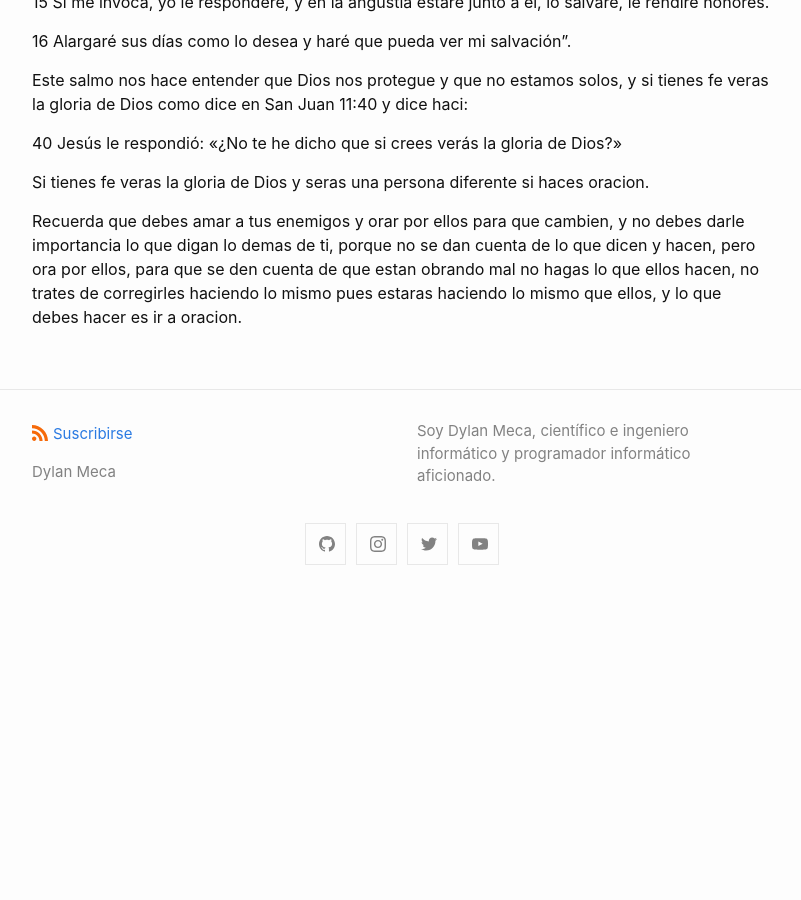
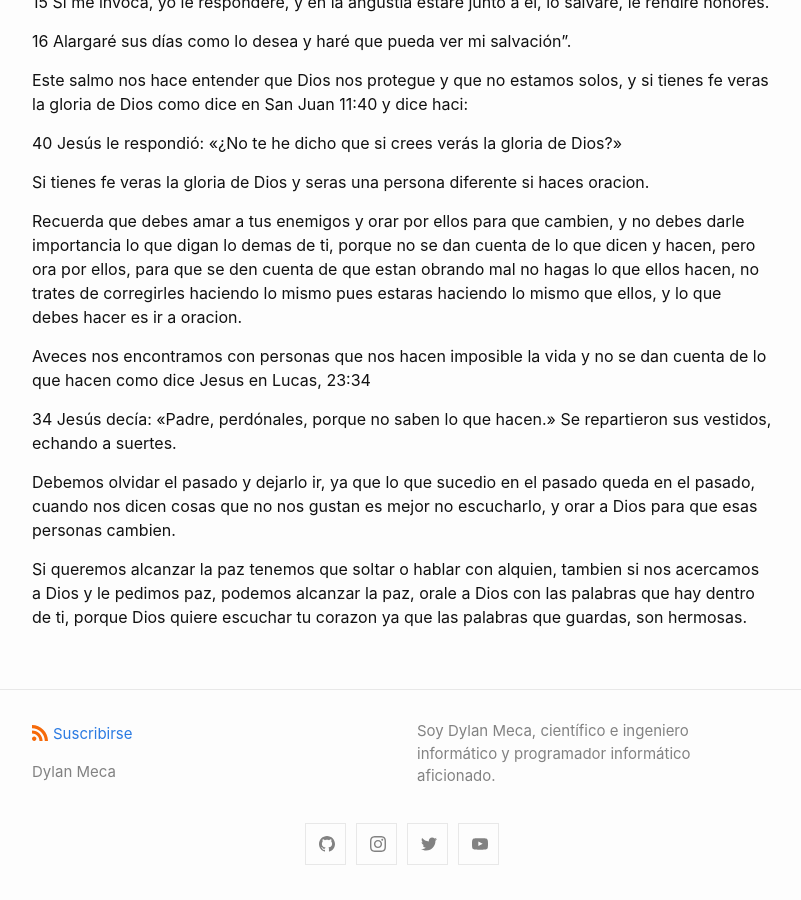
Before and after one commit to dylanmeca/dylanmeca.github.io, a Jekyll site: the page built from _posts/2021-06-15-como-tener-paz.md, in a window 1280 px wide and 900 px high, scrolled down 1791 px. Shown: the whole window, without its empty margins (238-1039 px from the left). Built offline with Jekyll 4.4.1, drawn with Linux system fonts in a browser that asks for light colours; a script that is not in the unit is left out; comment, search, counter and statistics services are not loaded; before the commit the page ends 2391 px from its top, so only the background shows below that; some of the changed text lies outside the part shown.

Commit message:
Update and rename 2021-05-13-como-tener-paz.md to 2021-06-15-como-tener-paz.md

```diff
--- a/_posts/2021-05-13-como-tener-paz.md
+++ b/_posts/2021-06-15-como-tener-paz.md
@@ -78,3 +78,12 @@ Si tienes fe veras la gloria de Dios y seras una persona diferente si haces orac
 
 Recuerda que debes amar a tus enemigos y orar por ellos para que cambien, y no debes darle importancia lo que digan lo demas de ti, porque no se dan cuenta de lo que dicen y hacen, pero ora por ellos, para que se den cuenta de que estan obrando mal
 no hagas lo que ellos hacen, no trates de corregirles haciendo lo mismo pues estaras haciendo lo mismo que ellos, y lo que debes hacer es ir a oracion.
+
+
+Aveces nos encontramos con personas que nos hacen imposible la vida y no se dan cuenta de lo que hacen como dice Jesus en Lucas, 23:34
+
+34 Jesús decía: «Padre, perdónales, porque no saben lo que hacen.» Se repartieron sus vestidos, echando a suertes.
+
+Debemos olvidar el pasado y dejarlo ir, ya que lo que sucedio en el pasado queda en el pasado, cuando nos dicen cosas que no nos gustan es mejor no escucharlo,  y orar a Dios para que esas personas cambien.
+
+Si queremos alcanzar la paz tenemos que soltar o hablar con alquien, tambien si nos acercamos a Dios y le pedimos paz, podemos alcanzar la paz, orale a Dios con las palabras que hay dentro de ti, porque Dios quiere escuchar tu corazon ya que las palabras que guardas, son hermosas.
```
